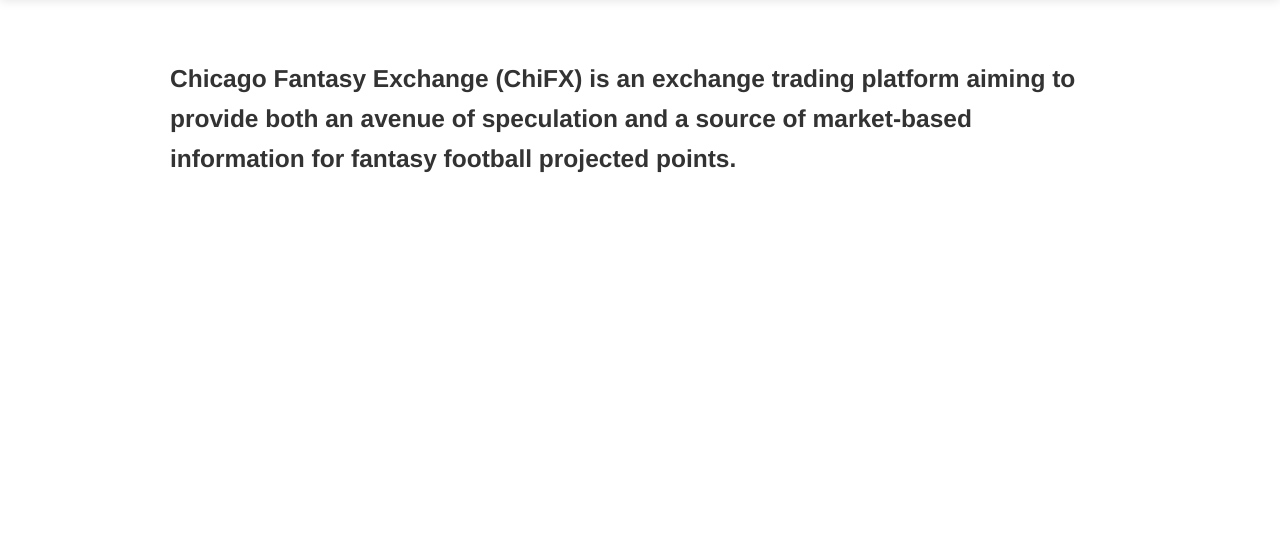
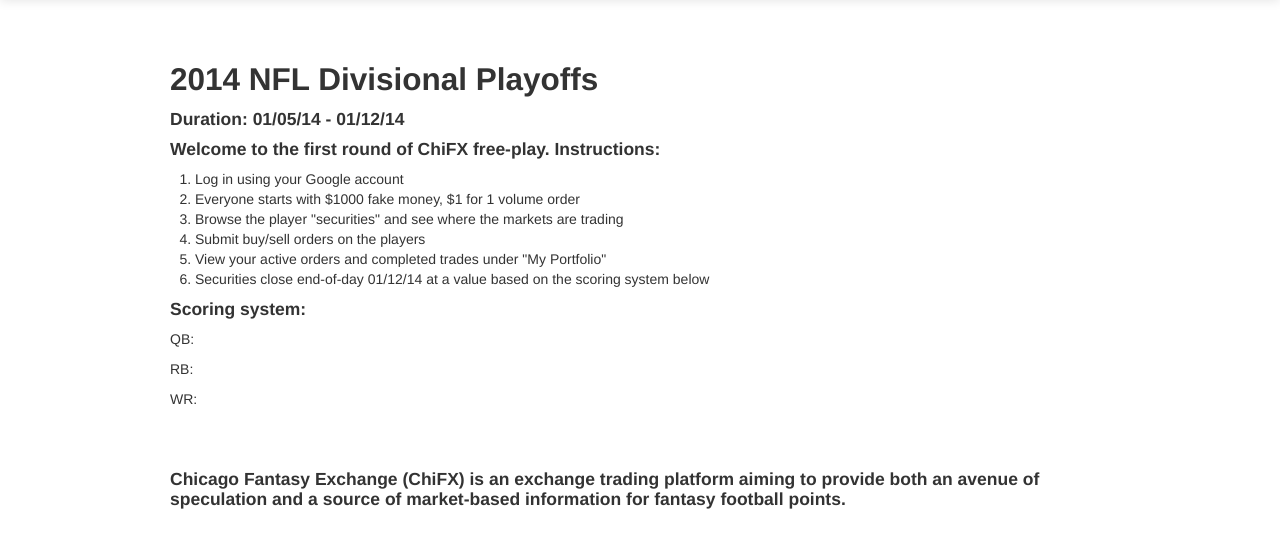
Before and after one commit to tonyin/chifx, a Flask app: template application/templates/index.html in a window 1280 px wide. Shown: the part 41-589 px from the top of the page. Run offline with Flask 2, Linux system fonts and the light colour scheme; the template is opened without the code that fills it, so the values that code supplies are empty; some libraries are stand-ins or nearby versions.

Commit message:
minor changes, added instructions

```diff
--- a/application/models.py
+++ b/application/models.py
@@ -14,6 +14,7 @@ class Security(ndb.Model):
     position = ndb.StringProperty(required=True, choices=["qb","rb","wr"])
     name = ndb.StringProperty(required=True)
     team = ndb.StringProperty()
+    last = ndb.IntegerProperty()
 
 class Order(ndb.Model):
     """Orders on a security"""
--- a/application/scripts.py
+++ b/application/scripts.py
@@ -163,5 +163,9 @@ def match_orders(sec):
                 bn += 1
                 sn += 1
             t.put()
+
+            # Update security last traded price
+
+
             continue
         break
--- a/application/templates/includes/nav.html
+++ b/application/templates/includes/nav.html
@@ -29,7 +29,7 @@
                 {% if user[0] %}
                 <ul class="nav">
 					<li>
-						<p class="navbar-text">Welcome, {{ user[0].nickname() }}.</p>
+						<p class="navbar-text">Welcome, {{ user[0].nickname() }}</p>
 					</li>
                     <li>
                         <a href="{{ user[1] }}">Logout</a>
--- a/application/templates/index.html
+++ b/application/templates/index.html
@@ -5,7 +5,23 @@
 
 {% block content %}
 
-    <h3>Chicago Fantasy Exchange (ChiFX) is an exchange trading platform aiming to provide both an avenue of speculation and a source of market-based information for fantasy football projected points.</h3>
+    <h2>2014 NFL Divisional Playoffs</h2>
+    <h4>Duration: 01/05/14 - 01/12/14</h4>
+    <h4>Welcome to the first round of ChiFX free-play. Instructions:</h4>
+    <ol>
+        <li>Log in using your Google account</li>
+        <li>Everyone starts with $1000 fake money, $1 for 1 volume order</li>
+        <li>Browse the player "securities" and see where the markets are trading</li>
+        <li>Submit buy/sell orders on the players</li>
+        <li>View your active orders and completed trades under "My Portfolio"</li>
+        <li>Securities close end-of-day 01/12/14 at a value based on the scoring system below</li>
+    </ol>
+    <h4>Scoring system:</h4>
+    <p>QB: </p>
+    <p>RB: </p>
+    <p>WR: </p>
+    <br /><br />
+    <h4>Chicago Fantasy Exchange (ChiFX) is an exchange trading platform aiming to provide both an avenue of speculation and a source of market-based information for fantasy football points.</h4>
     <div>&nbsp;</div>
 
 {% endblock content %}
--- a/application/templates/portfolio.html
+++ b/application/templates/portfolio.html
@@ -11,7 +11,7 @@
     <h2>Portfolio: {{ user[0].nickname() }}</h2>
     <div>&nbsp;</div>
 
-    <h3>Points left: {{ portfolio.points }}</h3>
+    <h3>Money: ${{ portfolio.points }}</h3>
 
 	<h3>Active Orders</h3>
     <table class="table table-bordered table-striped">
--- a/application/templates/security.html
+++ b/application/templates/security.html
@@ -16,9 +16,6 @@
                 <th>ID</th>
                 <th>Name</th>
                 <th>Team</th>
-                <th>Bid</th>
-                <th>Ask</th>
-                <th>Last</th>
             </tr>
         </thead>
         <tbody>
@@ -30,9 +27,6 @@
 					<a href="{{ url_for('sec_info', pos=pos, sec_id=p_id) }}">{{ p.name }}</a>
 				</td>
                 <td>{{ p.team }}</td>
-                <td></td>
-                <td></td>
-                <td></td>
             </tr>
             {% endfor %}
         </tbody>
```
Also changed, not shown: application/templates/admin_security.html (+9 -7 lines).
